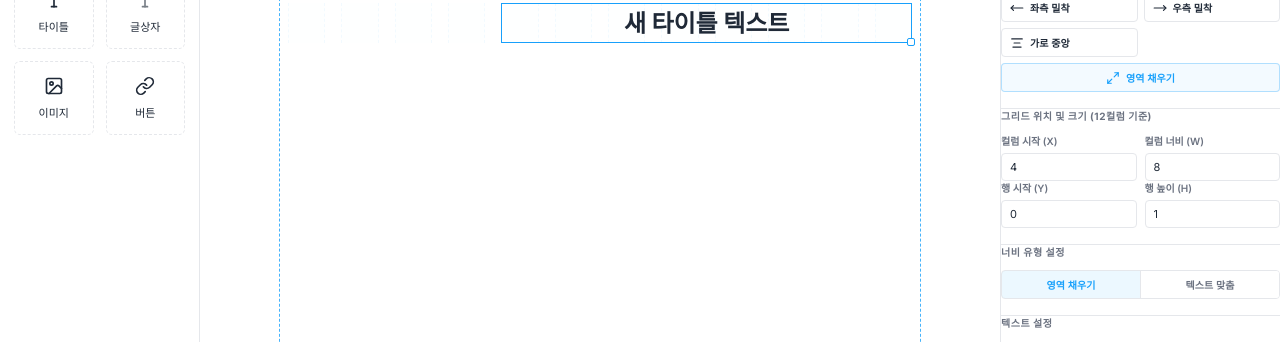
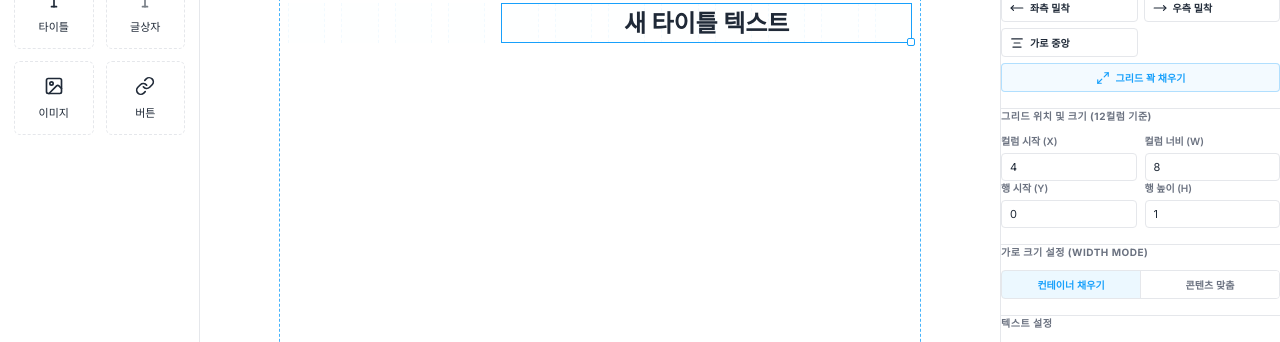
Before and after one commit to yoonzda/grid, a React (Vite) app: page / in a window 1280 px wide. Both pictures are taken after a click on the button "타이틀". Shown: the part 122-464 px from the top of the page. Built offline with nearby package versions, Linux system fonts and the light colour scheme.

Commit message:
디자인: 레이아웃 정렬 버튼과 너비 모드 버튼의 중복 표기 정리 (피그마 명명규칙 반영)

```diff
--- a/src/components/SidebarProperty.tsx
+++ b/src/components/SidebarProperty.tsx
@@ -118,9 +118,9 @@ export const SidebarProperty: React.FC<SidebarPropertyProps> = ({
               <AlignCenter size={14} />
               <span>가로 중앙</span>
             </button>
-            <button className="shortcut-btn fill" onClick={fillGuidelineWidth} title="가이드 가로 100% 채우기">
+            <button className="shortcut-btn fill" onClick={fillGuidelineWidth} title="가이드라인 폭에 맞게 12컬럼 전체 채우기">
               <Maximize2 size={14} />
-              <span>영역 채우기</span>
+              <span>그리드 꽉 채우기</span>
             </button>
           </div>
         </div>
@@ -174,21 +174,21 @@ export const SidebarProperty: React.FC<SidebarPropertyProps> = ({
 
         {/* Width Mode Settings (Stretch vs Fit Content) */}
         <div className="property-group flex flex-col gap-2">
-          <label className="group-title">너비 유형 설정</label>
+          <label className="group-title">가로 크기 설정 (Width Mode)</label>
           <div className="align-buttons-row">
             <button
               className={`align-btn ${element.widthMode !== 'fit-content' ? 'active' : ''}`}
               onClick={() => updateElement({ widthMode: 'stretch' })}
-              title="지정한 컬럼 폭(W)만큼 전체 영역을 꽉 채웁니다."
+              title="지정한 컬럼 폭(W)만큼 가로를 꽉 채웁니다 (Stretch)"
             >
-              <span>영역 채우기</span>
+              <span>컨테이너 채우기</span>
             </button>
             <button
               className={`align-btn ${element.widthMode === 'fit-content' ? 'active' : ''}`}
               onClick={() => updateElement({ widthMode: 'fit-content' })}
-              title="글자 길이/텍스트 내용만큼만 너비를 가집니다."
+              title="글자 내용의 폭만큼 너비를 자동으로 맞춥니다 (Hug Contents)"
             >
-              <span>텍스트 맞춤</span>
+              <span>콘텐츠 맞춤</span>
             </button>
           </div>
         </div>
```
